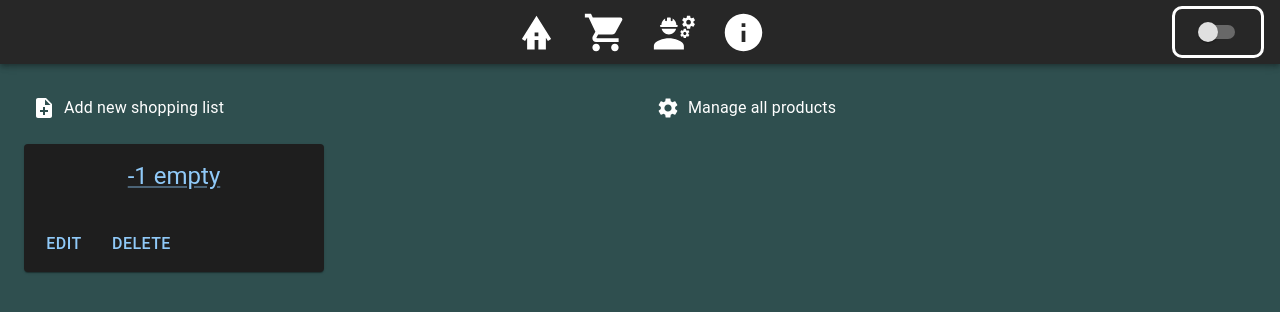
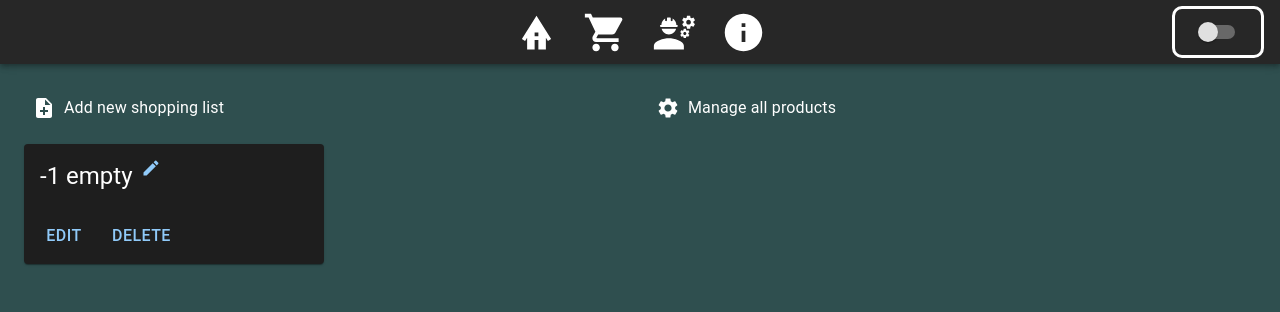
Before and after one commit to mikagitti/shoppinglist-app, a Next.js app: page /shoppinglist_v2 in a window 1280 px wide. Shown: the top 312 px of the page. Built offline with nearby package versions, Linux system fonts and the light colour scheme; no server answers.

Commit message:
Changes for shopping list card code - Edit name function - edit shopping list function
Added getting shopping list API call by shopping list id.
Changed file names.

```diff
--- a/src/Database/dbConnectionV2.ts
+++ b/src/Database/dbConnectionV2.ts
@@ -18,9 +18,10 @@ export type ProductType = {
      description: string;
 };
 
-export type ShoppingListsType = {
+export type ShoppingListType = {
      id: number;
      name: string;
+     user_id: number;
 };
 
 export type ShoppingListProductsType = {
@@ -255,14 +256,14 @@ export const RemoveShoppingList = async (id: number) => {
 /*****************************************/
 export const GetShoppingListsByUserId = async (
      id: number
-): Promise<ShoppingListsType[]> => {
-     let shoppingLists: ShoppingListsType[] = [];
+): Promise<ShoppingListType[]> => {
+     let shoppingLists: ShoppingListType[] = [];
      let catchError;
 
-     const apiClause = `${ipAddress}/${shoppingListsApi}/${id}`;
+     const apiClause = `${ipAddress}/${shoppingListsApi}/user/${id}`;
 
      await axios
-          .get<ShoppingListsType[]>(apiClause)
+          .get<ShoppingListType[]>(apiClause)
           .then((response) => {
                shoppingLists = response.data;
           })
@@ -277,10 +278,43 @@ export const GetShoppingListsByUserId = async (
                {
                     id: -1,
                     name: "-1 empty",
+                    user_id: -1,
                },
           ];
      }
      return shoppingLists;
+};
+
+/*****************************************/
+/***** GET shopping list by ID ******/
+/*****************************************/
+export const GetShoppingListById = async (
+     id: number
+): Promise<ShoppingListType> => {
+     let catchError;
+     let shoppingList: ShoppingListType = {
+          id: -1,
+          name: "-1 empty",
+          user_id: -1,
+     };
+
+     const apiClause = `${ipAddress}/${shoppingListsApi}/id/${id}`;
+     console.log(apiClause);
+
+     await axios
+          .get<ShoppingListType>(apiClause)
+          .then((response) => {
+               shoppingList = response.data;
+          })
+          .catch((error) => {
+               console.error("There was an error!", error);
+               catchError = error;
+          });
+
+     if (catchError) {
+          console.log("GetShoppingListsByUserId error");
+     }
+     return shoppingList;
 };
 
 /*********************************************************/
--- a/src/app/shoppinglist_v2/components/Card.tsx
+++ /dev/null
@@ -1,41 +0,0 @@
-import React from 'react';
-import Box from '@mui/material/Box';
-
-import { CardContent, Paper, Typography, styled, Card, CardActions, Button, Link } from '@mui/material';
-import { ShoppingListsType } from '@/Database/dbConnectionV2';
-
-
-const Item = styled(Paper)(({ theme }) => ({
-    textAlign: 'center',
-    color: theme.palette.text.secondary,
-    height: 120,
-    lineHeight: '60px',
-    fontSize: 20,
-  }));
-
-type CardProps = {
-    shoppingList: ShoppingListsType;
-    deleteShoppingList: () => void;
-    edit: () => void;
-}
-
-export default function ShoppingListCard({shoppingList, deleteShoppingList, edit} : CardProps) {
-
-  return (
-    <Box width='300px'>
-      <Card>
-        <CardContent>
-        <Link href={`/shoppinglist_v2/${shoppingList.id}`}>
-            <Typography gutterBottom variant="h5" component="div" align='center'>
-              {shoppingList.name}
-            </Typography>
-            </Link>
-        </CardContent>
-        <CardActions >
-          <Button onClick={() => edit()}>Edit</Button>
-          <Button onClick={() => deleteShoppingList()}>Delete</Button>
-        </CardActions>
-      </Card>
-    </Box>
-  );
-}
--- a/src/app/shoppinglist_v2/components/NewShoppingListModal.tsx
+++ b/src/app/shoppinglist_v2/components/NewShoppingListModal.tsx
@@ -38,7 +38,7 @@ export const NewShoppingListModal = ({ onClose, userId } : ModalProps) => {
   const saveNewShoppingList = async() => {
 
     if(name.length < 5){
-      setHelperText('Name minimun is 5 letters!');
+      setHelperText('Name minimun is 3 letters!');
       return;
     }
 
@@ -63,7 +63,7 @@ export const NewShoppingListModal = ({ onClose, userId } : ModalProps) => {
                           onChange={(e) => setName(e.target.value)}
                           label="Add name here"
                           helperText={helperText}/>
-              <Button variant="outlined" onClick={() => saveNewShoppingList()} disabled={name.length > 5 ? false : true} >Save</Button>
+              <Button variant="outlined" onClick={() => saveNewShoppingList()} disabled={name.length > 2 ? false : true} >Save</Button>
               <Button variant="outlined" onClick={() => closeModal()}>Close</Button>
           </Stack>
         </Box>
--- /dev/null
+++ b/src/app/shoppinglist_v2/components/ShoppingListCard.tsx
@@ -0,0 +1,51 @@
+import React from 'react';
+import Box from '@mui/material/Box';
+import EditIcon from '@mui/icons-material/Edit';
+
+import { CardContent, Paper, Typography, styled, Card, CardActions, Button, Link, Icon, IconButton } from '@mui/material';
+import { ShoppingListType } from '@/Database/dbConnectionV2';
+
+
+const Item = styled(Paper)(({ theme }) => ({
+    textAlign: 'center',
+    color: theme.palette.text.secondary,
+    height: 120,
+    lineHeight: '60px',
+    fontSize: 20,
+  }));
+
+type CardProps = {
+    shoppingList: ShoppingListType;
+    deleteShoppingList: () => void;
+    edit: () => void;
+}
+
+export default function ShoppingListCard({shoppingList, deleteShoppingList, edit} : CardProps) {
+
+  return (
+    <Box width='300px'>
+      <Card>
+        <CardContent>
+
+            <Box display="flex" flexDirection={'row'}>
+              <Typography variant="h5" >
+                {shoppingList.name}
+              </Typography>
+              <Box sx={ {marginTop: '-10px'}}>
+                <IconButton onClick={() => edit()} color="primary" >
+                  <EditIcon fontSize='small' />
+                </IconButton>
+              </Box>
+            </Box>
+
+        </CardContent>
+        <CardActions >
+          <Link href={`/shoppinglist_v2/${shoppingList.id}`}>
+            <Button>Edit</Button>
+          </Link>
+          <Button onClick={() => deleteShoppingList()}>Delete</Button>
+        </CardActions>
+      </Card>
+    </Box>
+  );
+}
--- a/src/app/shoppinglist_v2/manageproducts/page.tsx
+++ b/src/app/shoppinglist_v2/manageproducts/page.tsx
@@ -79,8 +79,7 @@ export default function Page() {
     </Box>
 
   {
-    isNewProductModal &&
-    <NewProductModal onClose={closeModal} />
+    isNewProductModal && <NewProductModal onClose={closeModal} />
   }
   </>
     )
--- a/src/app/shoppinglist_v2/page.tsx
+++ b/src/app/shoppinglist_v2/page.tsx
@@ -1,16 +1,17 @@
 'use client'
 
-import ShoppingListCard from "./components/Card";
 import { useEffect, useState } from "react";
-import { GetShoppingListsByUserId, ShoppingListsType } from "@/Database/dbConnectionV2";
+import Link from "next/link";
+
+import { GetShoppingListsByUserId, ShoppingListType } from "@/Database/dbConnectionV2";
 import { NewShoppingListModal } from "./components/NewShoppingListModal";
 import { DeleteShoppingListModal } from "./components/DeleteShoppingListModal";
-import { EditShoppingListModal } from "./components/EditShoppingListModal";
-import Link from "next/link";
+import { EditShoppingListNameModal } from "./components/EditShoppingListNameModal";
+import ShoppingListCard from "./components/ShoppingListCard";
+
 import { Box, Grid, IconButton, Typography } from "@mui/material";
 import NoteAddIcon from '@mui/icons-material/NoteAdd';
 import SettingsIcon from '@mui/icons-material/Settings';
-
 
 type UserProps = {
     userId: number;
@@ -21,19 +22,17 @@ export default function ShoppingListV2( {userId = 1} : UserProps) {
     const [isNewShoppingListModelOpen, setIsNewShoppingListModelOpen] = useState<boolean>(false);
     const [isDeleteShoppingListModelOpen, setIsDeleteShoppingListModelOpen] = useState<boolean>(false);
     const [isEditShoppingListModelOpen, setIsEditShoppingListModelOpen] = useState<boolean>(false);
-    const [oldName, setOldName] = useState<string>('');
-    const [selectedShoppingList, setSelectedShoppingList] = useState<ShoppingListsType | null>(null);
-    const [shoppingLists, setShoppingLists] = useState<ShoppingListsType[]>([]);
+    const [selectedShoppingList, setSelectedShoppingList] = useState<ShoppingListType | null>(null);
+    const [shoppingLists, setShoppingLists] = useState<ShoppingListType[]>([]);
 
 
     useEffect( () => {
         updateUserShoppingListView();
     }, [isNewShoppingListModelOpen, isDeleteShoppingListModelOpen, isEditShoppingListModelOpen]);
 
-    const editShoppingListName = (shoppingList: ShoppingListsType) => {
+    const editShoppingListName = (shoppingList: ShoppingListType) => {
         setIsEditShoppingListModelOpen(true);
         setSelectedShoppingList(shoppingList);
-        setOldName(shoppingList.name);
     }
 
     const onCloseEdit = () => {
@@ -41,7 +40,7 @@ export default function ShoppingListV2( {userId = 1} : UserProps) {
         setIsEditShoppingListModelOpen(false);
     }
 
-    const deleteShoppingList = (shoppingList: ShoppingListsType) =>{
+    const deleteShoppingList = (shoppingList: ShoppingListType) =>{
         setSelectedShoppingList(shoppingList);
         setIsDeleteShoppingListModelOpen(true);
     }
@@ -52,7 +51,7 @@ export default function ShoppingListV2( {userId = 1} : UserProps) {
     }
 
     const updateUserShoppingListView = async() => {
-        const result:ShoppingListsType[] = await GetShoppingListsByUserId(userId);
+        const result:ShoppingListType[] = await GetShoppingListsByUserId(userId);
         setShoppingLists(result);
     }
 
@@ -65,6 +64,8 @@ export default function ShoppingListV2( {userId = 1} : UserProps) {
         <Box>
             <Box display='flex' justifyContent="center" m={3} >
                 <Grid container spacing={2} >
+
+                    { /* ADD NEW SHOPPING LIST */ }
                     <Grid item xs={12} sm={6}>
                         <IconButton onClick={() => setIsNewShoppingListModelOpen(true)}>
                             <NoteAddIcon />
@@ -73,6 +74,8 @@ export default function ShoppingListV2( {userId = 1} : UserProps) {
                             </Typography>
                         </IconButton>
                     </Grid>
+
+                    { /* MANAGE PRODUCTS */ }
                     <Grid item xs={12} sm={6}>
                         <Link href="/shoppinglist_v2/manageproducts">
                             <IconButton>
@@ -83,10 +86,12 @@ export default function ShoppingListV2( {userId = 1} : UserProps) {
                             </IconButton>
                         </Link>
                     </Grid>
+
+                    { /*LIST ALL SHOPPING LISTS*/ }
                     {
                     shoppingLists?.map((x, index) => {
                         return(
-                            <Grid key={index} item xs={12} sm={6}>
+                            <Grid key={index} item xs={12} sm={6} xl={3}>
                                 <ShoppingListCard shoppingList={x} deleteShoppingList={() => deleteShoppingList(x)} edit={() => {editShoppingListName(x)}} />
                             </Grid>
                         )
@@ -95,9 +100,14 @@ export default function ShoppingListV2( {userId = 1} : UserProps) {
                 </Grid>
             </Box>
 
+            { /* ADD new shopping list */ }
             {isNewShoppingListModelOpen && <NewShoppingListModal onClose={() => addNewShoppingList()} userId={userId} />}
+
+            { /* DELETE shopping list */ }
             {isDeleteShoppingListModelOpen && <DeleteShoppingListModal onClose={() => onCloseDelete()} shoppingList={selectedShoppingList} />}
-            {isEditShoppingListModelOpen && <EditShoppingListModal onClose={() => onCloseEdit()} shoppingList={selectedShoppingList} />}
+
+            { /* EDIT shopping list name */ }
+            {isEditShoppingListModelOpen && <EditShoppingListNameModal onClose={() => onCloseEdit()} shoppingList={selectedShoppingList} />}
 
         </Box>
     )
```
Also changed, not shown: src/Components/Navigation/MainNavBar.tsx (+4 -4 lines), src/app/shoppinglist_v2/[id]/page.tsx (+11 -11 lines), src/app/shoppinglist_v2/components/EditShoppingListNameModal.tsx (renamed from src/app/shoppinglist_v2/components/EditShoppingListModal.tsx, +21 -16 lines).
